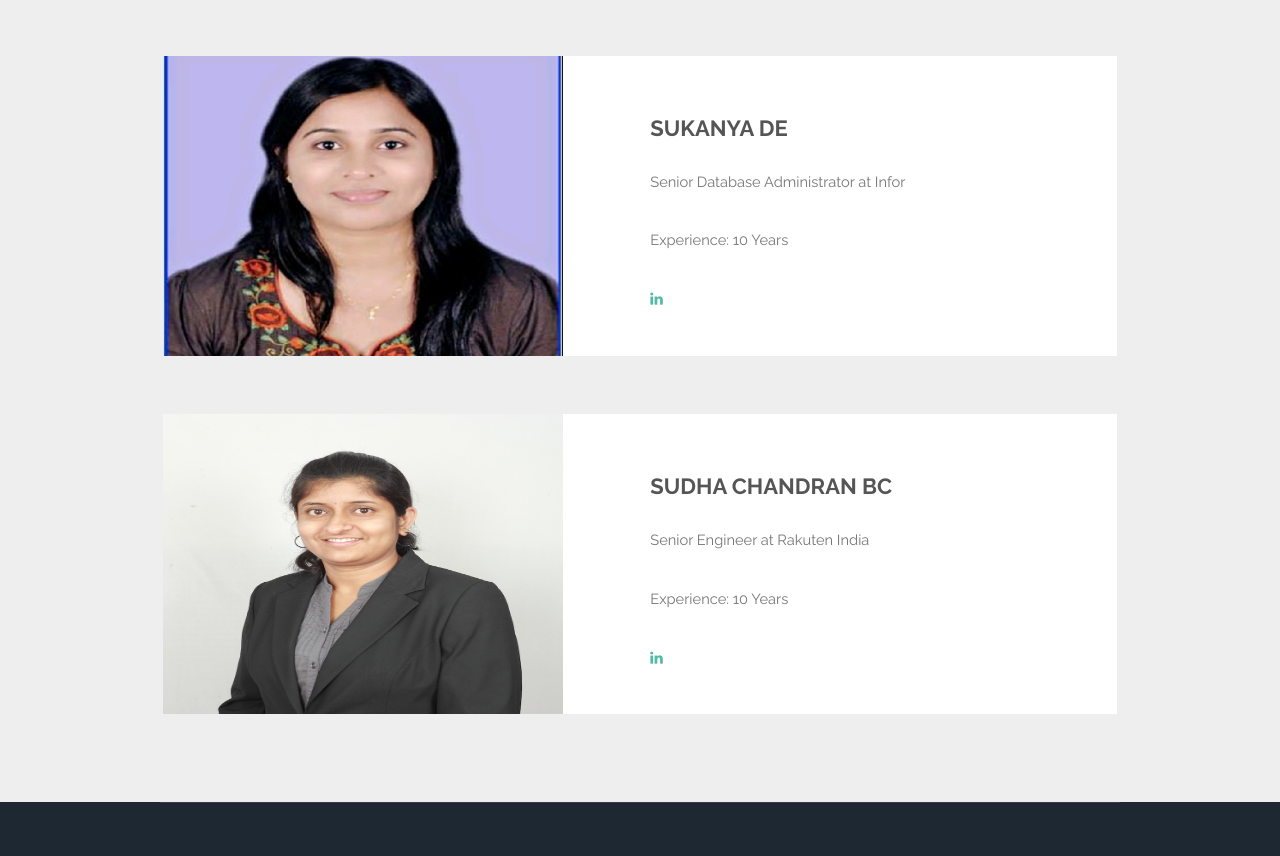
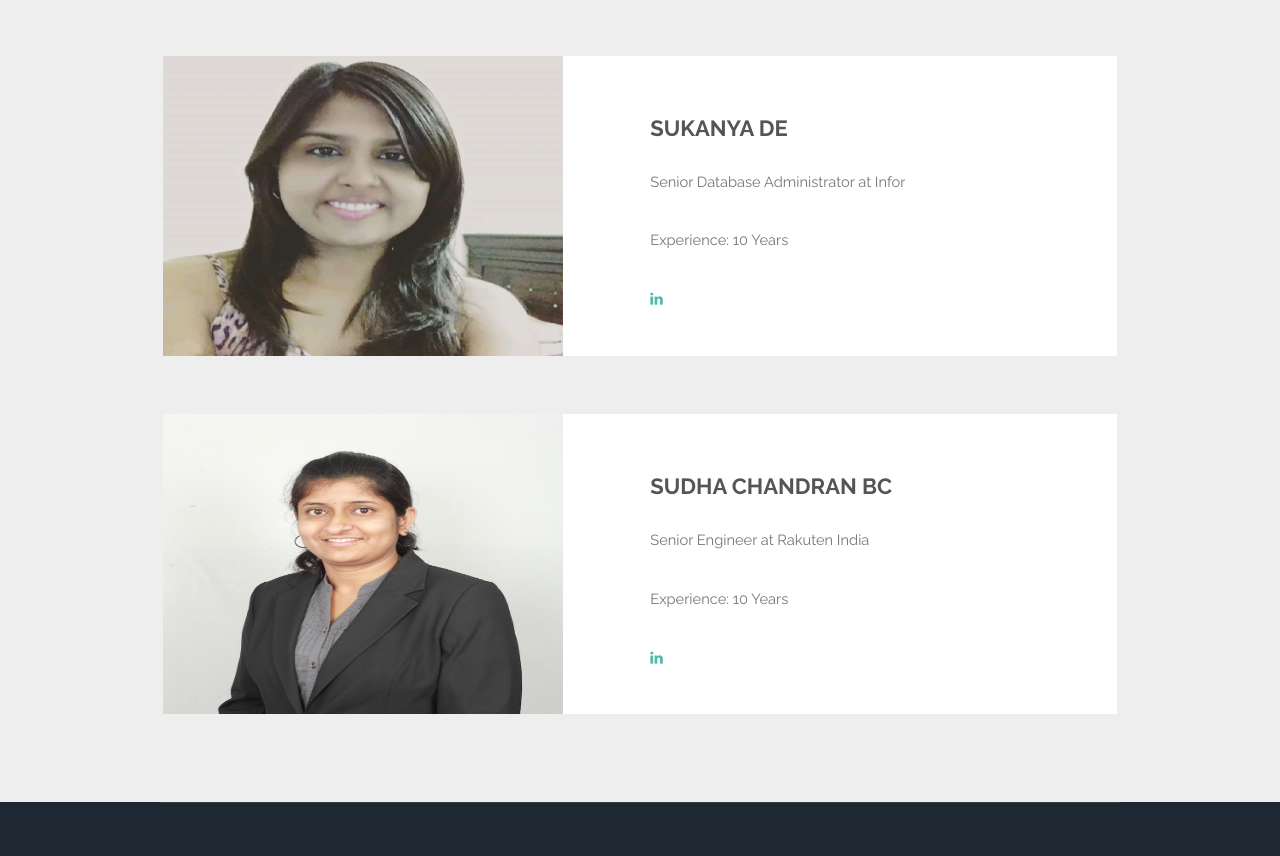
Before and after one commit to nivesingh/capstone-covid, a plain HTML site: page team.html in a window 1280 px wide. Shown: the part 2258-3114 px from the top of the page. Drawn offline with Linux system fonts and the light colour scheme.

Commit message:
Test commits

```diff
--- a/team.html
+++ b/team.html
@@ -75,7 +75,7 @@
 						</div>
 					</article>
 					<article class="feature left">
-						<span class="image"><img src="images/nivedita.jpeg" alt="" style="width:400px;height:300px;"/></span>
+						<span class="image"><img src="images/sukanya.jpeg" alt="" style="width:400px;height:300px;"/></span>
 						<div class="content">
 							<h2>Sukanya De</h2>
 							<p>Senior Database Administrator at Infor</p>
```
Also changed, not shown: index.html (+3 -1 lines), images/sukanya.jpeg (added), 1 other file.
